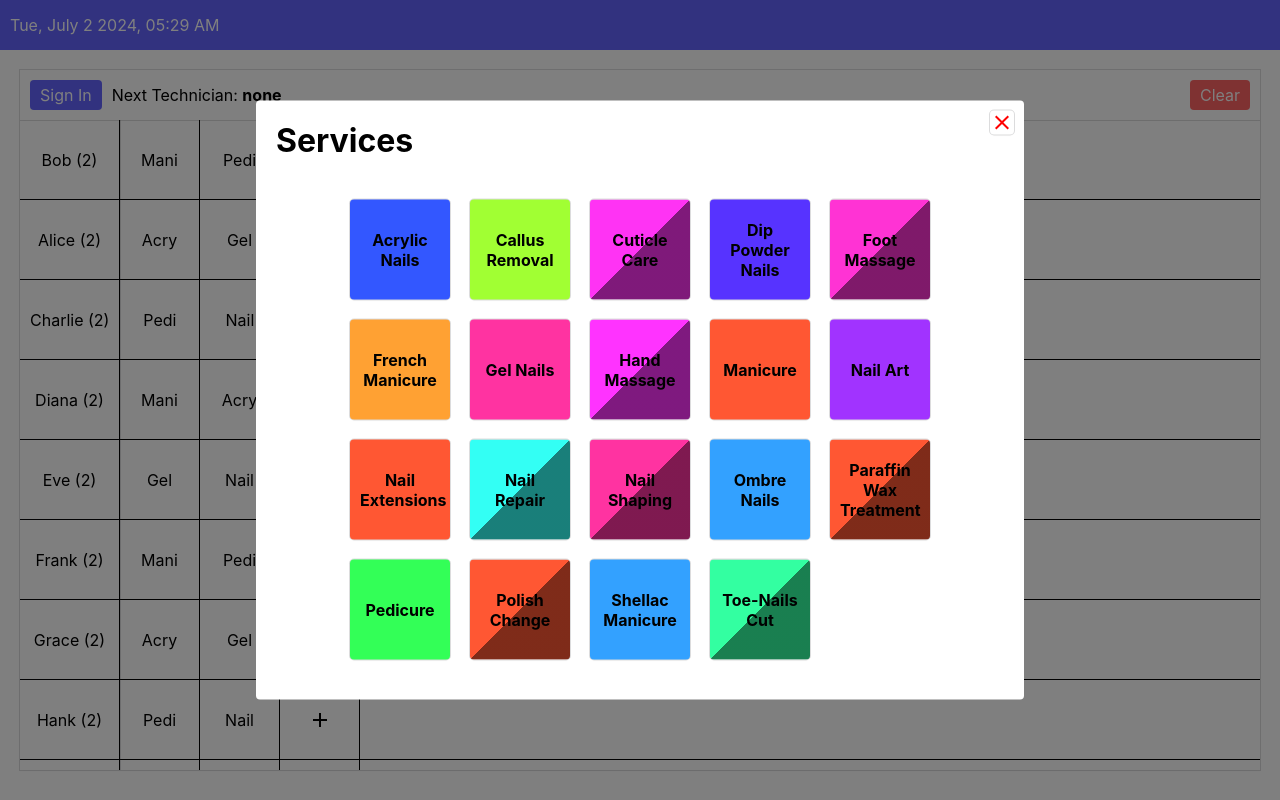
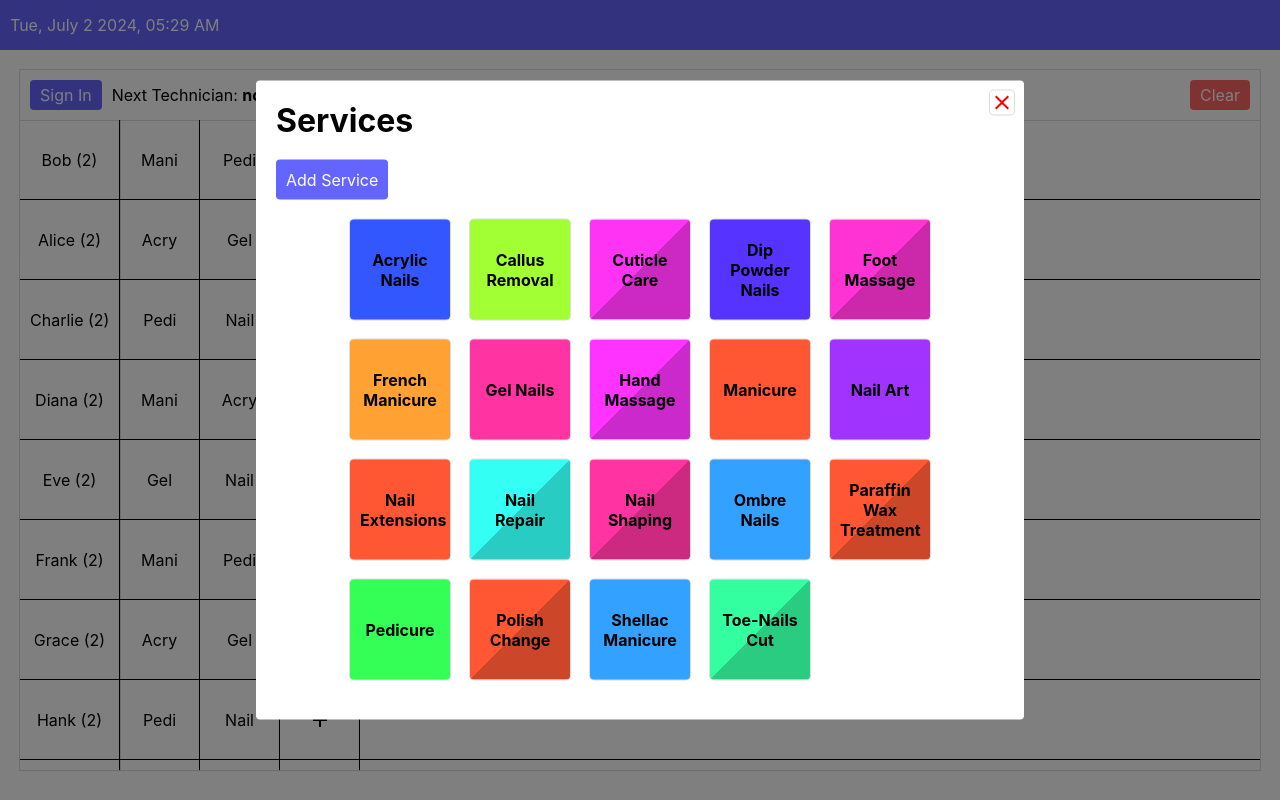
Before and after one commit to sammypham/turn-manager, a React (Create React App) app: page / in a window 1280 px wide. Both pictures are taken after a click on the button 320 px from the left and 239 px from the top of the page. Built offline with nearby package versions, Linux system fonts and the light colour scheme; no server answers.

Commit message:
added  'add service' button

```diff
--- a/src/pages/Home/Home.css
+++ b/src/pages/Home/Home.css
@@ -165,7 +165,7 @@
 }
 
 .slashed {
-    background: linear-gradient(135deg, rgba(255, 255, 255, 0) 50%, rgba(0, 0, 0, 0.5) 50%);
+    background: linear-gradient(135deg, rgba(255, 255, 255, 0) 50%, rgba(0, 0, 0, 0.2) 50%);
 }
 
 .slashed:hover {
@@ -177,3 +177,17 @@
     color: var(--white);
     outline: black 4px solid;
 }
+
+.modal-button {
+    display: flex;
+    margin-right: auto;
+    padding: 10px;
+    background-color: var(--primary-color);
+    border-radius: var(--border-radius-small);
+    color: var(--white);
+    transition: filter 0.2s;
+}
+
+.modal-button:hover {
+    filter: brightness(1.2);
+}
--- a/src/pages/Home/Home.js
+++ b/src/pages/Home/Home.js
@@ -143,7 +143,7 @@ const Home = () => {
         );
     };
 
-    const { data } =  useFetchTech();
+    const { data } = useFetchTech();
 
     return (
         <>
@@ -187,6 +187,9 @@ const Home = () => {
                         </div>
                         <button onClick={closeServiceMenuModal} className="close-button">
                             <CloseIcon />
+                        </button>
+                        <button className="modal-button add-service-button">
+                            Add Service
                         </button>
                         <div className="modal-content-wrapper">
                             <div className="modal-content">
```
